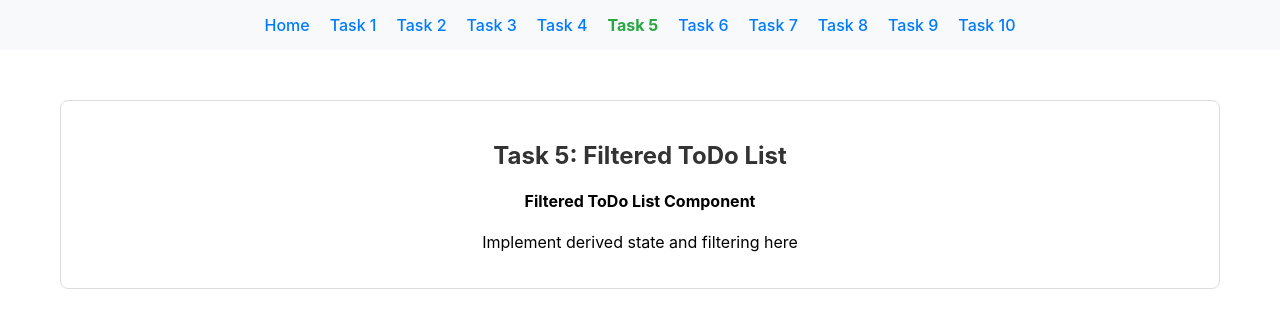
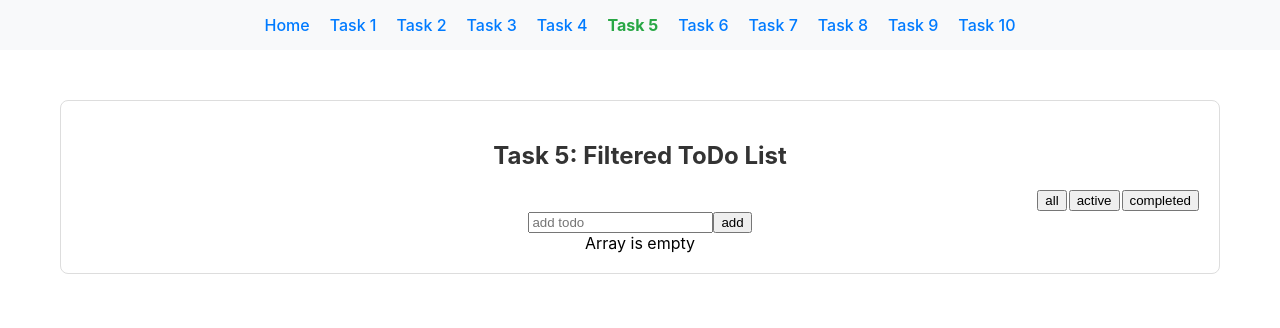
Before and after one commit to sershocker/node.js-pre-training-course, a React (Create React App) app in the folder React-CSS/react-todo-app/: page /task-05 in a window 1280 px wide. Shown: the top 328 px of the page. Built offline with nearby package versions, Linux system fonts and the light colour scheme.

Commit message:
React-CSS-task-05 completed

```diff
--- a/React-CSS/react-todo-app/src/solutions/task-05/FilteredToDoList.tsx
+++ b/React-CSS/react-todo-app/src/solutions/task-05/FilteredToDoList.tsx
@@ -1,5 +1,6 @@
-import React, { useState } from 'react';
-import { Todo } from '../../types';
+import React, { useState } from "react";
+import { Todo } from "../../types";
+import { CompleteToDoList } from "../task-04/CompleteToDoList";
 
 /**
  * Task 5: FilteredToDoList Component
@@ -62,12 +63,76 @@ export const FilteredToDoList: React.FC = () => {
   //   if (filter === 'completed') return todo.completed;
   //   return true; // 'all' case
   // });
+  const [inputValue, setInputValue] = useState("");
+  const [todos, setTodos] = useState<Todo[]>([]);
+  const [filter, setFilter] = useState<"all" | "active" | "completed">("all");
+
+  const addClick = (e: React.FormEvent) => {
+    e.preventDefault();
+    if (inputValue.trim() === "") return;
+    setTodos([...todos, { id: Date.now(), title: inputValue, completed: false }]);
+    setInputValue("");
+  };
+
+  const completeClick = (id: number) => {
+    setTodos(todos.map((obj) => (obj.id === id ? { ...obj, completed: !obj.completed } : obj)));
+  };
+
+  const filteredTodos = todos.filter((todo) => {
+    if (filter === "active") return !todo.completed;
+    if (filter === "completed") return todo.completed;
+    return true;
+  });
 
   return (
     <div>
-      {/* TODO: Replace this with your implementation */}
-      <h4>Filtered ToDo List Component</h4>
-      <p>Implement derived state and filtering here</p>
+      <div style={{ display: "flex", justifyContent: "end", alignItems: "start", gap: "2px" }}>
+        <button
+          onClick={() => {
+            setFilter("all");
+          }}
+        >
+          all
+        </button>
+        <button
+          onClick={() => {
+            setFilter("active");
+          }}
+        >
+          active
+        </button>
+        <button
+          onClick={() => {
+            setFilter("completed");
+          }}
+        >
+          completed
+        </button>
+      </div>
+      <form onSubmit={addClick}>
+        <input
+          placeholder="add todo"
+          type="text"
+          value={inputValue}
+          onChange={(e) => {
+            setInputValue(e.target.value);
+          }}
+        ></input>
+        <button type="submit">add</button>
+      </form>
+      {filteredTodos.length === 0 ? (
+        <div>Array is empty</div>
+      ) : (
+        <ul style={{ listStyleType: '""' }}>
+          {filteredTodos.map((todo) => (
+            <li key={todo.id}>
+              <span style={{ color: todo.completed ? "green" : "red" }}>{todo.title}</span>
+              {" - "}
+              <button onClick={() => completeClick(todo.id)}>{todo.completed ? "completed" : "complete"}</button>
+            </li>
+          ))}
+        </ul>
+      )}
     </div>
   );
 };
```
